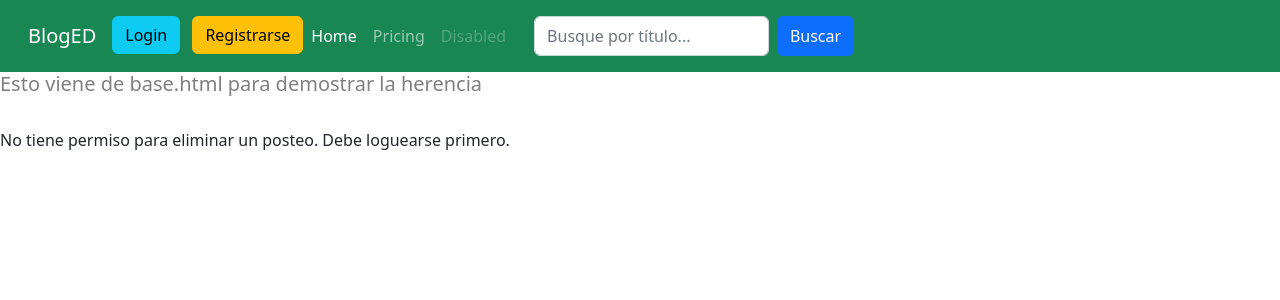
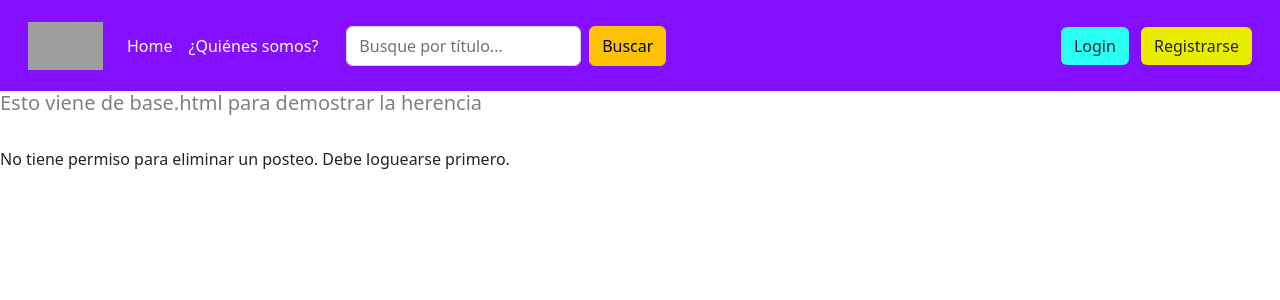
Before and after one commit to DarianYane/Entrega-Final-Python-Coderhouse-Blog, a Django app: page /eliminarEntrada/28 in a window 1280 px wide. Shown: the top 300 px of the page. Run offline with Django 4.2, Linux system fonts and the light colour scheme; data comes from the database, SQL or seed files in the repository; both versions use the stored data as it was after the commit; some libraries are stand-ins or nearby versions; grey boxes are pictures that could not be loaded.

Commit message:
navbar con bs

```diff
--- a/Posteos/templates/navbar.html
+++ b/Posteos/templates/navbar.html
@@ -3,45 +3,51 @@
 
     <body>
         <!-- Navbar -->
-        <nav class="navbar navbar-dark navbar-expand-lg bg-success p-3 ">
+        <nav class="navbar navbar-dark navbar-expand-lg p-3" style="background-color: #830FFE;">
             <div class="container-fluid">
                 <div class="d-flex flex-wrap align-items-center justify-content-center justify-content-lg-start"></div>
-                    <a class="navbar-brand" href="{% url 'bienvenida' %}">BlogED</a>
+
+                    <a class="navbar-brand" href="{% url 'bienvenida' %}"><img src="https://www.criarsite.online/wp-content/uploads/2017/09/blog-1080x675.png" alt="" width="75" height="48"
+                        class="d-inline-block align-text-top"></a>
+
                     <button class="navbar-toggler" type="button" data-bs-toggle="collapse" data-bs-target="#navbarNavAltMarkup"
                         aria-controls="navbarNavAltMarkup" aria-expanded="false" aria-label="Toggle navigation">
                         <span class="navbar-toggler-icon"></span>
                     </button>
                     <div class="collapse navbar-collapse" id="navbarNavAltMarkup">
                         <div class="navbar-nav mr-auto">
-                            {% if user.is_authenticated %}
-                            <a class="nav-link" href="{% url 'entrada-create' %}">Crear nueva entrada</a>
-                            <a href="{% url 'logout' %}" class="btn btn-info me-2">Logout</a>
-
-                            {% else %}
-                            <div class="text-end">
-                                <a href="{% url 'login' %}" class="btn btn-info me-2">Login</a>
-                                <a href="{% url 'register' %}" class="btn btn-warning">Registrarse</a>
-                            </div>
-                            {% endif %}
-
-
 
                             <a class="nav-link active" aria-current="page" href="{% url 'bienvenida' %}">Home</a>
 
-                            <a class="nav-link" href="#">Pricing</a>
-                            <a class="nav-link disabled">Disabled</a>
+                            {% if user.is_authenticated %}
+                            <a class="nav-link active" href="{% url 'entrada-create' %}">Crear nueva entrada</a>
+                            {% endif %}
+
+                            <a class="nav-link active" href="#">¿Quiénes somos?</a>
+
 
                             <!--{{ formulario_busqueda }}-->
                             <form class="d-flex" style="width: 25vw; margin-left: 20px;" action="/buscar/" method="GET">
                                 <input class="form-control me-2" type="text" placeholder="Busque por título..." name="titulo">
-                                <button class="btn btn-primary" type="submit">Buscar</button>
+                                <button class="btn btn-warning" type="submit">Buscar</button>
                             </form>
 
                         </div>
+
                             <ul class="navbar-nav ms-auto">
                                 <li class="nav-item">
                                     <a class="nav-link" href="{% url 'edit_profile' %}"> {{ user.first_name }} {{ user.last_name }}</a>
                                 </li>
+                                {% if user.is_authenticated %}
+                                <a href="{% url 'logout' %}" class="btn btn-secondary me-2">Logout</a>
+
+                                {% else %}
+                                <div class="text-end">
+                                    <a href="{% url 'login' %}" class="btn me-2" style="background-color: #2AFFF5;">Login</a>
+                                    <a href="{% url 'register' %}" class="btn" style="background-color: #E9ED00;">Registrarse</a>
+                                </div>
+                                {% endif %}
+
                             </ul>
                     </div>
 
```
Also changed, not shown: db.sqlite3.
